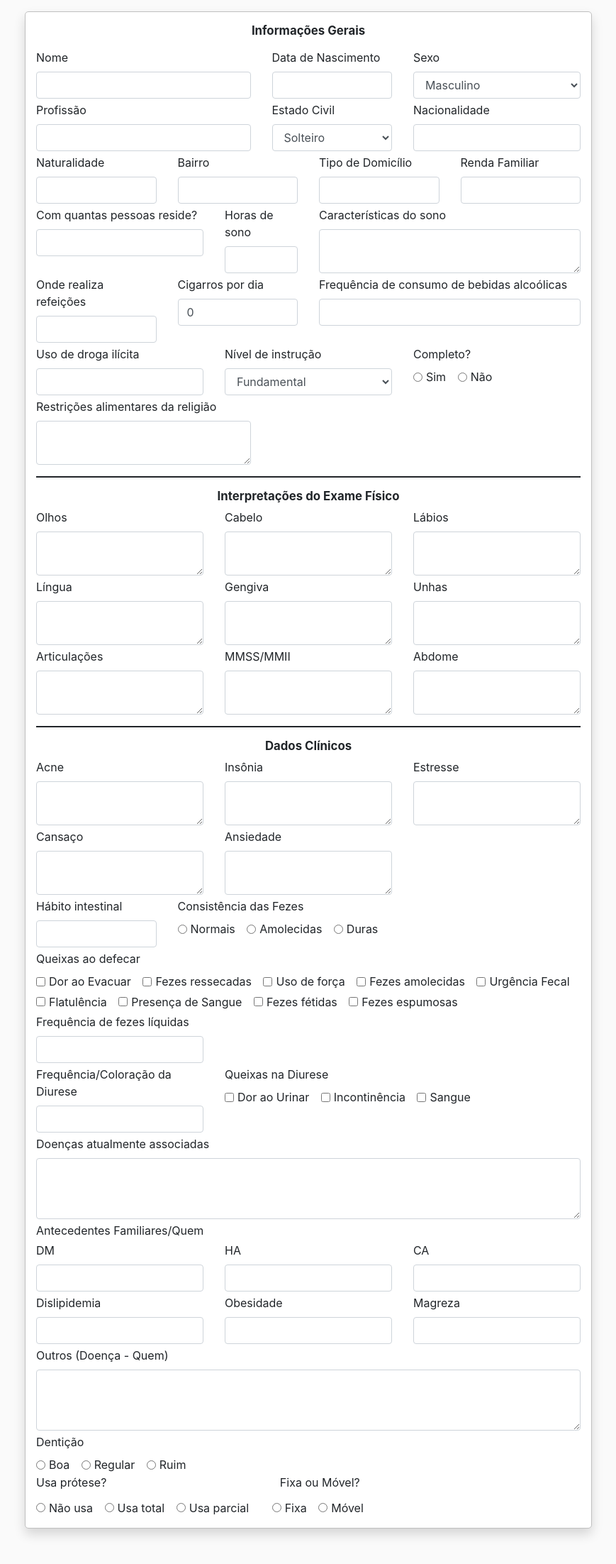
After one commit to luis-modesto/AEPN, a PHP site: page /telaNewPaciente.html in a window 1280 px wide. The commit adds this page. Shown: the whole page at 71% size, without its empty margins (205-1074 px from the left). Run offline with PHP 8.4, Linux system fonts and the light colour scheme; some libraries are stand-ins or nearby versions.

Commit message:
front criacao do paciente

```diff
--- a/Aplicacao/view/estiloDiagnostico.css
+++ b/Aplicacao/view/estiloDiagnostico.css
@@ -20,6 +20,7 @@ body{
 	margin-bottom: 50px;
 	max-width: 650px;
 }
+
 #infoDiagnostico input{
 	background-color: white;
 	padding: 0px;
--- /dev/null
+++ b/Aplicacao/view/estiloNewPaciente.css
@@ -0,0 +1,13 @@
+body{
+	background-color: rgb(250, 250, 250);
+}
+
+#containerAnamnese{
+	background-color: white;
+	border-style: solid;
+	border-radius: 5px;
+	border-width: 0.5px;
+	border-color: #C0C0C0;
+	margin-bottom: 50px;
+	max-width: 800px;
+}
--- a/Aplicacao/view/scriptDiagnostico.js
+++ b/Aplicacao/view/scriptDiagnostico.js
@@ -4,6 +4,11 @@ function editavel(){
 	for(i=0; i<forms.length; i++){
 		forms[i].disabled = false;
 		forms[i].classList.remove("form-control-plaintext");
+		if(forms[i].id != "dataConsulta"){
+			forms[i].type = "number";
+			forms[i].min = "0";
+			forms[i].step = "0.01";
+		}
 	}
 	document.getElementById("botaoAlterar").style.display = "none";
 	document.getElementById("botaoSalvar").style.display = "inline";
--- /dev/null
+++ b/Aplicacao/view/scriptNewPaciente.js
@@ -0,0 +1 @@
+$("#nascimento").mask("00/00/0000");
--- /dev/null
+++ b/Aplicacao/view/telaNewPaciente.html
@@ -0,0 +1,396 @@
+<!doctype html>
+
+<html>
+
+<head>
+	<meta charset="utf-8">
+	<meta name="view-port" content="width=width-device, initial-scale=1.0, shrink-to-fit=no">
+	<title>RM Saude</title>
+	<link href='https://fonts.googleapis.com/css?family=Roboto' rel='stylesheet'>
+    <link rel="stylesheet" href="https://use.fontawesome.com/releases/v5.8.1/css/all.css" integrity="sha384-50oBUHEmvpQ+1lW4y57PTFmhCaXp0ML5d60M1M7uH2+nqUivzIebhndOJK28anvf" crossorigin="anonymous">
+    <link rel="stylesheet" href="https://stackpath.bootstrapcdn.com/bootstrap/4.3.1/css/bootstrap.min.css" integrity="sha384-ggOyR0iXCbMQv3Xipma34MD+dH/1fQ784/j6cY/iJTQUOhcWr7x9JvoRxT2MZw1T" crossorigin="anonymous">
+    <script src="https://ajax.googleapis.com/ajax/libs/jquery/2.1.1/jquery.min.js"></script>
+    <script src="https://code.jquery.com/jquery-3.3.1.slim.min.js" integrity="sha384-q8i/X+965DzO0rT7abK41JStQIAqVgRVzpbzo5smXKp4YfRvH+8abtTE1Pi6jizo" crossorigin="anonymous"></script>
+    <script src="https://cdnjs.cloudflare.com/ajax/libs/popper.js/1.14.7/umd/popper.min.js" integrity="sha384-UO2eT0CpHqdSJQ6hJty5KVphtPhzWj9WO1clHTMGa3JDZwrnQq4sF86dIHNDz0W1" crossorigin="anonymous"></script>
+    <script src="https://stackpath.bootstrapcdn.com/bootstrap/4.3.1/js/bootstrap.min.js" integrity="sha384-JjSmVgyd0p3pXB1rRibZUAYoIIy6OrQ6VrjIEaFf/nJGzIxFDsf4x0xIM+B07jRM" crossorigin="anonymous"></script>
+    <script src="https://cdnjs.cloudflare.com/ajax/libs/jquery.mask/1.14.11/jquery.mask.min.js"></script>
+	<link rel="stylesheet" type="text/css" href="estiloNewPaciente.css">
+</head>
+
+<body>
+    <div class = "mt-3 py-3 container shadow" id = "containerAnamnese">
+        <form action = "telaPaciente.html" method = "post">
+            <h6 class = "mb-3" style = "font-size: 105%; text-align: center; font-weight: bold;"> Informações Gerais </h6>
+            <div class = "mt-1 row">
+                <div class = "col-5">
+                    <label for = "nome"> Nome </label>
+                    <input required type = "text" class = "form-control" id = "nome" name = "nome">
+                </div>
+                <div class = "col-3">
+                    <label for = "nascimento"> Data de Nascimento </label>
+                    <input required type = "text" class = "form-control" id = "nascimento" name = "nascimento">
+                </div>
+                <div class = "col-4">
+                    <label for = "sexo"> Sexo </label>
+                    <select id = "sexo" name = "sexo" required class = "form-control">
+                        <option>Masculino</option>
+                        <option>Feminino</option>
+                        <option>Outro</option>
+                    </select>
+                </div>
+            </div>
+            <div class = "mt-1 row">
+                <div class = "col-5">
+                    <label for = "profissao"> Profissão </label>
+                    <input required type = "text" class = "form-control" id = "profissao" name = "profissao">
+                </div>
+                <div class = "col-3">
+                    <label for = "estadoCivil"> Estado Civil </label>
+                    <select required id = "estadoCivil" name = "estadoCivil" class = "form-control">
+                        <option>Solteiro</option>
+                        <option>Casado</option>
+                        <option>Amasiado</option>
+                        <option>Viúvo</option>
+                        <option>Separado</option>
+                    </select>
+                </div>
+                <div class = "col-4">
+                    <label for = "nacionalidade"> Nacionalidade </label>
+                    <input required type = "text" id = "nacionalidade" name = "nacionalidade" class = "form-control">
+                </div>
+            </div>
+            <div class = "mt-1 row">
+                <div class = "col-3">
+                    <label for = "naturalidade"> Naturalidade </label>
+                    <input required type = "text" id = "naturalidade" name = "naturalidade" class = "form-control">
+                </div>
+                <div class = "col-3">
+                    <label for = "bairro"> Bairro </label>
+                    <input required type = "text" id = "bairro" name = "bairro" class = "form-control">
+                </div>
+                <div class = "col-3">
+                    <label for = "tipoDomicilio"> Tipo de Domicílio </label>
+                    <input required type = "text" id = "tipoDomicilio" name = "tipoDomicilio" class = "form-control">
+                </div>
+                <div class = "col-3">
+                    <label for = "rendaFamiliar"> Renda Familiar </label>
+                    <input required type = "number" id = "rendaFamiliar" min = 1 name = "rendaFamiliar" class = "form-control" step = "0.01">
+                </div>
+            </div>
+            <div class = "mt-1 row">
+                <div class = "col-4">
+                    <label for = "rendaFamiliar"> Com quantas pessoas reside? </label>
+                    <input required type = "number" id = "qtdPessoas" min = 0 name = "qtdPessoas" class = "form-control">
+                </div>
+                <div class = "col-2">
+                    <label for = "horasSono"> Horas de sono
+                    </label>
+                    <input required type = "number" id = "horaSono" min = 1 name = "horaSono" class = "form-control">
+                </div>
+                <div class = "col-6">
+                    <label for = "caracSono"> Características do sono </label>
+                    <textarea required id = "caracSono" name = "caracSono" class = "form-control" rows = "2"> </textarea>
+                </div>
+            </div>
+            <div class = "mt-1 row">
+                <div class = "col-3">
+                    <label for = "lugarRef"> Onde realiza refeições </label>
+                    <input required id = "lugarRef" name = "lugarRef" class = "form-control" type = "text">
+                </div>
+                <div class = "col-3">
+                    <label for = "numCig"> Cigarros por dia </label>
+                    <input required type = "number" name = "numCig" id = "numCig" class = "form-control" min = 0 step = 0.1 value = 0>
+                </div>
+                <div class = "col-6">
+                    <label for = "freqBebidas"> Frequência de consumo de bebidas alcoólicas </label>
+                    <input required type = "text" name = "freqBebidas" id = "freqBebidas" class = "form-control">
+                </div>
+            </div>
+            <div class = "mt-1 row">
+                <div class = "col-4">
+                    <label for = "drogaIlicita"> Uso de droga ilícita </label>
+                    <input required type = "text" name = "drogaIlicita" id = "drogaIlicita" class = "form-control">
+                </div>
+                <div class = "col-4">
+                    <label for = "nivelInst1"> Nível de instrução </label>
+                    <select required id = "nivelInst1" name = "nivelInst1" class = "form-control">
+                        <option>Fundamental</option>
+                        <option>Médio</option>
+                        <option>Superior</option>
+                        <option>Pós-Graduação</option>
+                    </select>
+                </div>
+                <div class = "col-4">
+                    <label> Completo? </label> <br>
+                    <div class="form-check form-check-inline">
+                        <input class = "form-check-input" type = "radio" name = "nivelInst2" id = "nivelCompleto" value = "Sim">
+                        <label class="form-check-label" for="nivelCompleto">Sim</label>
+                    </div>
+                    <div class="form-check form-check-inline">
+                        <input class = "form-check-input" type = "radio" id = "nivelIncompleto" name = "nivelInst2" value = "Não">
+                        <label class="form-check-label" for="nivelIncompleto">Não</label>
+                    </div>
+                </div>
+            </div>
+            <div class = "mt-1 row">
+                <div class = "col-5">
+                    <label for = "restRel"> Restrições alimentares da religião </label>
+                    <textarea required rows = 2 class = "form-control" id = "restRel" name = "restRel"> </textarea>
+                </div>
+            </div>
+            <hr style = "border: 0.5px solid;">
+            <h6 style = "font-size: 105%; text-align: center; font-weight: bold;"> Interpretações do Exame Físico </h6>
+            <div class = "mt-1 row">
+                <div class = "col-4">
+                    <label for = "olhos"> Olhos </label>
+                    <textarea required class = "form-control" id = "olhos" name = "olhos" rows = 2></textarea>
+                </div>
+                <div class = "col-4">
+                    <label for = "cabelo"> Cabelo </label>
+                    <textarea required class = "form-control" id = "cabelo" name = "cabelo" rows = 2></textarea>
+                </div>
+                <div class = "col-4">
+                    <label for = "labios"> Lábios </label>
+                    <textarea required class = "form-control" id = "labios" name = "labios" rows = 2></textarea>
+                </div>
+            </div>
+            <div class = "mt-1 row">
+                <div class = "col-4">
+                    <label for = "lingua"> Língua </label>
+                    <textarea required class = "form-control" id = "lingua" name = "lingua" rows = 2></textarea>
+                </div>
+                <div class = "col-4">
+                    <label for = "gengiva"> Gengiva </label>
+                    <textarea required class = "form-control" id = "gengiva" name = "gengiva" rows = 2></textarea>
+                </div>
+                <div class = "col-4">
+                    <label for = "unhas"> Unhas </label>
+                    <textarea required class = "form-control" id = "unhas" name = "unhas" rows = 2></textarea>
+                </div>
+            </div>
+            <div class = "mt-1 row">
+                <div class = "col-4">
+                    <label for = "artic"> Articulações </label>
+                    <textarea required class = "form-control" id = "artic" name = "artic" rows = 2></textarea>
+                </div>
+                <div class = "col-4">
+                    <label for = "mmssmmii"> MMSS/MMII </label>
+                    <textarea required class = "form-control" id = "mmssmmii" name = "mmssmmii" rows = 2></textarea>
+                </div>
+                <div class = "col-4">
+                    <label for = "abdome"> Abdome </label>
+                    <textarea required class = "form-control" id = "abdome" name = "abdome" rows = 2></textarea>
+                </div>
+            </div>
+            <hr style = "border: 0.5px solid;">
+            <h6 style = "font-size: 105%; text-align: center; font-weight: bold;"> Dados Clínicos </h6>
+            <div class = "mt-1 row">
+                <div class = "col-4">
+                    <label for = "acne"> Acne </label>
+                    <textarea required class = "form-control" id = "acne" name = "acne" rows = 2></textarea>
+                </div>
+                <div class = "col-4">
+                    <label for = "insonia"> Insônia </label>
+                    <textarea required class = "form-control" id = "insonia" name = "insonia" rows = 2></textarea>
+                </div>
+                <div class = "col-4">
+                    <label for = "estresse"> Estresse </label>
+                    <textarea required class = "form-control" id = "estresse" name = "estresse" rows = 2></textarea>
+                </div>
+            </div>
+            <div class = "mt-1 row">
+                <div class = "col-4">
+                    <label for = "cansaco"> Cansaço </label>
+                    <textarea required class = "form-control" id = "cansaco" name = "cansaco" rows = 2></textarea>
+                </div>
+                <div class = "col-4">
+                    <label for = "ansiedade"> Ansiedade </label>
+                    <textarea required class = "form-control" id = "ansiedade" name = "ansiedade" rows = 2></textarea>
+                </div>
+            </div>
+            <div class = "mt-1 row">
+                <div class = "col-3">
+                    <label for = "habitoIntestinal"> Hábito intestinal </label>
+                    <input type = "text" required class = "form-control" id = "habitoIntestinal" name = "habitoIntestinal">
+                </div>
+                <div class = "col-5">
+                    <label> Consistência das Fezes </label> <br>
+                    <div class="form-check form-check-inline">
+                        <input class = "form-check-input" type = "radio" name = "consFezes" id = "normal" value = "0">
+                        <label class="form-check-label" for="normal">Normais</label>
+                    </div>
+                    <div class="form-check form-check-inline">
+                        <input class = "form-check-input" type = "radio" id = "amolecidas" name = "consFezes" value = "1">
+                        <label class="form-check-label" for="amolecidas">Amolecidas</label>
+                    </div>
+                    <div class="form-check form-check-inline">
+                        <input class = "form-check-input" type = "radio" id = "duras" name = "consFezes" value = "2">
+                        <label class="form-check-label" for="duras">Duras</label>
+                    </div>
+                </div>
+            </div>
+            <label class = "mt-1"> Queixas ao defecar </label>
+            <div class = "row">
+                <div class = "col-12">
+                    <div class="form-check form-check-inline">
+                        <input class = "form-check-input" type = "checkbox" name = "queixaFezes[]" id = "dor" value = "0">
+                        <label class="form-check-label" for="dor">Dor ao Evacuar</label>
+                    </div>
+                    <div class="form-check form-check-inline">
+                        <input class = "form-check-input" type = "checkbox" id = "ressecadas" name = "queixaFezes[]" value = "1">
+                        <label class="form-check-label" for="ressecadas">Fezes ressecadas</label>
+                    </div>
+                    <div class="form-check form-check-inline">
+                        <input class = "form-check-input" type = "checkbox" id = "forca" name = "queixaFezes[]" value = "2">
+                        <label class="form-check-label" for="forca">Uso de força</label>
+                    </div>
+                    <div class="form-check form-check-inline">
+                        <input class = "form-check-input" type = "checkbox" id = "queixaAmolecidas" name = "queixaFezes[]" value = "3">
+                        <label class="form-check-label" for="queixaAmolecidas">Fezes amolecidas</label>
+                    </div>
+                    <div class="form-check form-check-inline">
+                        <input class = "form-check-input" type = "checkbox" id = "urgencia" name = "queixaFezes[]" value = "4">
+                        <label class="form-check-label" for="urgencia">Urgência Fecal</label>
+                    </div>
+                </div>
+            </div>
+            <div class = "mt-1 row">
+                <div class = "col-12">
+                    <div class="form-check form-check-inline">
+                        <input class = "form-check-input" type = "checkbox" id = "flatulencia" name = "queixaFezes[]" value = "5">
+                        <label class="form-check-label" for="flatulencia">Flatulência</label>
+                    </div>
+                    <div class="form-check form-check-inline">
+                        <input class = "form-check-input" type = "checkbox" id = "sangueFezes" name = "queixaFezes[]" value = "6">
+                        <label class="form-check-label" for="sangueFezes">Presença de Sangue</label>
+                    </div>
+                    <div class="form-check form-check-inline">
+                        <input class = "form-check-input" type = "checkbox" id = "fetidas" name = "queixaFezes[]" value = "7">
+                        <label class="form-check-label" for="fetidas">Fezes fétidas</label>
+                    </div>
+                    <div class="form-check form-check-inline">
+                        <input class = "form-check-input" type = "checkbox" id = "espumosas" name = "queixaFezes[]" value = "8">
+                        <label class="form-check-label" for="espumosas">Fezes espumosas</label>
+                    </div>
+                </div>
+            </div>
+            <div class = "mt-1 row">
+                <div class = "col-4">
+                    <label for = "fezesLiquidas"> Frequência de fezes líquidas </label>
+                    <input required type = "text" class = "form-control" id = "fezesLiquidas" name = "fezesLiquidas">
+                </div>
+            </div>
+            <div class = "mt-1 row">
+                <div class = "col-4">
+                    <label for = "diurese"> Frequência/Coloração da Diurese </label>
+                    <input required type = "text" id = "diurese" name = "diurese" class = "form-control">
+                </div>
+                <div class = "col-6">
+                    <label> Queixas na Diurese </label> <br>
+                   <div class="form-check form-check-inline">
+                        <input class = "form-check-input" type = "checkbox" name = "queixaUrina[]" id = "dorUrina" value = "0">
+                        <label class="form-check-label" for="dorUrina">Dor ao Urinar</label>
+                    </div>
+                    <div class="form-check form-check-inline">
+                        <input class = "form-check-input" type = "checkbox" id = "incotinencia" name = "queixaUrina[]" value = "1">
+                        <label class="form-check-label" for="incotinencia">Incontinência</label>
+                    </div>
+                    <div class="form-check form-check-inline">
+                        <input class = "form-check-input" type = "checkbox" id = "sangueUrina" name = "queixaUrina[]" value = "2">
+                        <label class="form-check-label" for="sangueUrina">Sangue</label>
+                    </div>
+                </div>
+            </div>
+            <div class = "mt-1 row">
+                <div class = "col-12">
+                    <label for = "doencasAssociadas"> Doenças atualmente associadas </label>
+                    <textarea required name = "doencasAssociadas" id = "doencasAssociadas" rows = 3 class = "form-control"></textarea>
+                </div>
+            </div>
+            <div class = "mt-1 row">
+                <span class = "col-5"> Antecedentes Familiares/Quem </span>
+            </div>
+            <div class = "mt-1 row">
+                <div class = "col-4">
+                    <label for = "dm"> DM </label>
+                    <input type = "text" required class = "form-control" id = "dm" name = "dm">
+                </div>
+                <div class = "col-4">
+                    <label for = "ha"> HA </label>
+                    <input type = "text" required class = "form-control" id = "ha" name = "ha">
+                </div>
+                <div class = "col-4">
+                    <label for = "ca"> CA </label>
+                    <input type = "text" required class = "form-control" id = "ca" name = "ca">
+                </div>
+            </div>
+            <div class = "mt-1 row">
+                <div class = "col-4">
+                    <label for = "dislipidemia"> Dislipidemia </label>
+                    <input type = "text" required class = "form-control" id = "dislipidemia" name = "dislipidemia">
+                </div>
+                <div class = "col-4">
+                    <label for = "obesidade"> Obesidade </label>
+                    <input type = "text" required class = "form-control" id = "obesidade" name = "obesidade">
+                </div>
+                <div class = "col-4">
+                    <label for = "magreza"> Magreza </label>
+                    <input type = "text" required class = "form-control" id = "magreza" name = "magreza">
+                </div>
+            </div>
+            <div class = "mt-1 row">
+                <div class = "col-12">
+                    <label for = "antecOutros"> Outros (Doença - Quem) </label>
+                    <textarea required id = "antecOutros" name = "antecOutros" rows = 3 class = "form-control"></textarea>
+                </div>
+            </div>
+            <div class = "mt-1 row">
+                <div class = "col-4">
+                    <label> Dentição </label> <br>
+                    <div class="form-check form-check-inline">
+                        <input class = "form-check-input" type = "radio" name = "denticao" id = "boa" value = "0">
+                        <label class="form-check-label" for="boa">Boa</label>
+                    </div>
+                    <div class="form-check form-check-inline">
+                        <input class = "form-check-input" type = "radio" id = "regular" name = "denticao" value = "1">
+                        <label class="form-check-label" for="regular">Regular</label>
+                    </div>
+                    <div class="form-check form-check-inline">
+                        <input class = "form-check-input" type = "radio" id = "ruim" name = "denticao" value = "2">
+                        <label class="form-check-label" for="ruim">Ruim</label>
+                    </div>
+                </div>
+            </div>
+           <label> Usa prótese? </label>
+           <label class = "pl-5 offset-3"> Fixa ou Móvel? </label>
+            <div class = "mt-1 row">
+                <div class = "col-12">
+                    <div class="form-check form-check-inline">
+                        <input class = "form-check-input" type = "radio" name = "usoProtese" id = "naoProt" value = "0">
+                        <label class="form-check-label" for="naoProt">Não usa</label>
+                    </div>
+                    <div class="form-check form-check-inline">
+                        <input class = "form-check-input" type = "radio" id = "total" name = "usoProtese" value = "1">
+                        <label class="form-check-label" for="total">Usa total</label>
+                    </div>
+                    <div class="form-check form-check-inline">
+                        <input class = "form-check-input" type = "radio" id = "parcial" name = "usoProtese" value = "2">
+                        <label class="form-check-label" for="parcial">Usa parcial</label>
+                    </div>
+                    <div class="ml-3 form-check form-check-inline">
+                        <input class = "form-check-input" type = "radio" id = "fixa" name = "fixaOuMovel" value = "0">
+                        <label class="form-check-label" for="fixa">Fixa</label>
+                    </div>
+                    <div class="form-check form-check-inline">
+                        <input class = "form-check-input" type = "radio" id = "movel" name = "fixaOuMovel" value = "1">
+                        <label class="form-check-label" for="movel">Móvel</label>
+                    </div>
+                </div>
+            </div>
+        </form>
+    </div>
+</body>
+
+<script type = "text/javascript" src = "scriptNewPaciente.js"> </script>
+
+</html>
```
